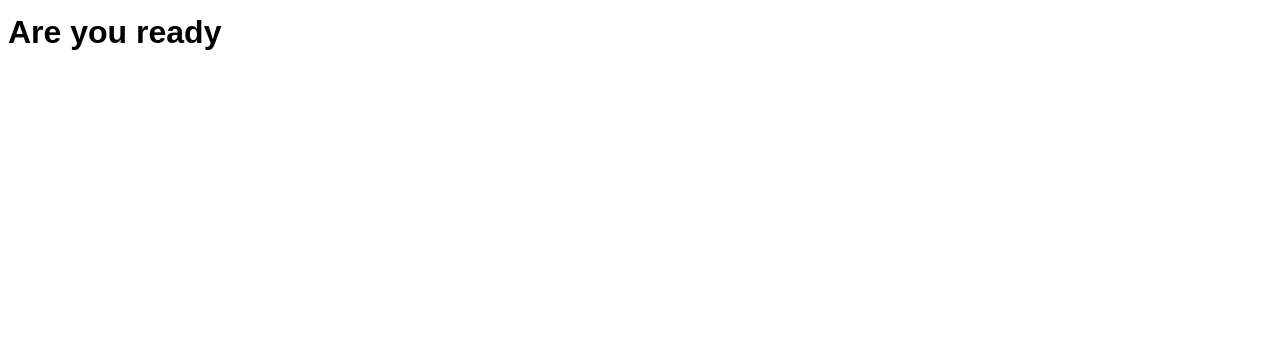
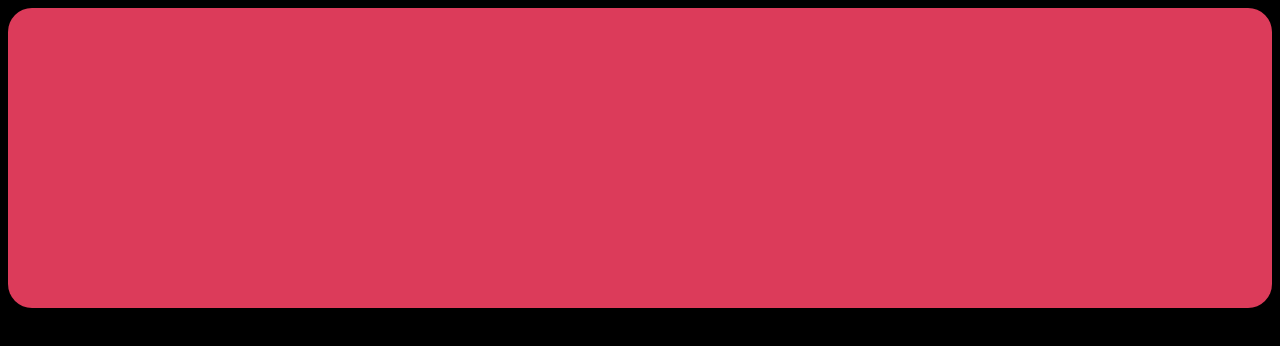
Before and after one commit to vicotroshenko/ape-nft-site, a React (Create React App) app: page / in a window 1280 px wide. Shown: the top 346 px of the page. Built offline with nearby package versions, Linux system fonts and the light colour scheme.

Commit message:
created components Container, Hero(empty), HeroContainer. Added some styles in index

```diff
--- a/src/components/App/App.js
+++ /dev/null
@@ -1,11 +0,0 @@
-import styles from "./App.module.css";
-
-function App() {
-  return (
-    <div className="">
-     <h1>Are you ready</h1>
-    </div>
-  );
-}
-
-export default App;
--- /dev/null
+++ b/src/components/App/App.jsx
@@ -0,0 +1,12 @@
+import Hero from "../Hero/Hero";
+
+
+function App() {
+  return (
+    <>
+    <Hero/>
+    </>
+  );
+}
+
+export default App;
--- /dev/null
+++ b/src/components/Container/Container.module.css
@@ -0,0 +1,23 @@
+.section {
+	width: 100%;
+	height: auto;
+}
+
+.container {
+	width: 100%;
+	max-width: 1440px;
+	margin: 0 auto;
+	padding: 60px 72px 0 72px;
+}
+
+@media screen and (min-width: 768px) {
+	.container {
+		padding: 80px 88px 0 88px;
+	}
+}
+
+@media screen and (min-width: 1280px) {
+	.container {
+		padding: 120px 204px 0 204px;
+	}
+}
--- /dev/null
+++ b/src/components/Hero/Hero.js
@@ -0,0 +1,12 @@
+import HeroContainer from "./HeroContainer/HeroContainer";
+
+
+const Hero = () => {
+	return (
+		<HeroContainer>
+
+		</HeroContainer>
+	)
+}
+
+export default Hero
--- /dev/null
+++ b/src/components/Hero/HeroContainer/HeroContainer.jsx
@@ -0,0 +1,11 @@
+import styles from "./HeroContainer.module.css";
+
+const HeroContainer = ({ children }) => {
+  return (
+    <section className={styles.section}>
+      <div className={styles.container}>{children}</div>
+    </section>
+  );
+};
+
+export default HeroContainer;
--- /dev/null
+++ b/src/components/Hero/HeroContainer/HeroContainer.module.css
@@ -0,0 +1,29 @@
+.section {
+	width: 100%;
+	height: auto;
+}
+
+.container {
+	width: 100%;
+	height: 300px;
+	max-width: 1408px;
+	margin: 0 auto;
+	padding: 36px 64px 19px 64px;
+	border-radius: 12px;
+	background-color: var(--third-highlight-color);
+	color: var(--secondary-light-color);
+}
+
+@media screen and (min-width: 768px) {
+	.container {
+		padding: 0 72px 0 73px;
+		border-radius: 16px;
+	}
+}
+
+@media screen and (min-width: 1280px) {
+	.container {
+		padding: 0 194px 0 195px;
+		border-radius: 24px;
+	}
+}
--- a/src/index.css
+++ b/src/index.css
@@ -2,23 +2,39 @@
 
 @font-face {
 	font-family: biro-script;
-	src: url("./fonts/BiroScript/BiroScriptPlus.woff2");
+	src: url("./fonts/BiroScript/BiroScriptPlus-Bold.woff2");
 }
 
 @font-face {
 	font-family: messina-sans;
-	src: url("./fonts/MessinaSans/MessinaSansMono-Regular.woff2"),
-	url("./fonts/MessinaSans/MessinaSansMono-Bold.woff2");
+	src: url("./fonts/MessinaSans/MessinaSansMono-Regular.woff2");
 }
 
 @font-face {
 	font-family: right-grotesk;
-	src: url("./fonts/RightGrotesk/RightGrotesk-Medium.otf");
+	src: url("./fonts/RightGrotesk/RightGrotesk-WideMedium.otf");
+}
+
+:root {
+  --primary-dark-color: #1E1E1E;
+  --secondary-light-color: #FFFFFF;
+  --third-highlight-color: #DC3B5A;
+  --back-color: #000000;
 }
 
 body {
-  font-family: sans-serif;
-  line-height: 1.5;
+  font-family: messina-sans, sans-serif;
+  font-size: 12px;
+  line-height: 1;
+
+  color: var(--secondary-light-color);
+  background-color: var(--back-color);
+
+  text-transform: uppercase;
+}
+
+*, *::after, *::before {
+  box-sizing: border-box;
 }
 
 h1,
@@ -42,3 +58,9 @@ img {
   max-width: 100%;
   height: auto;
 }
+
+@media screen and (min-width: 1280px){
+  body{
+    font-size: 24px;
+  }
+}
```
Also changed, not shown: src/components/Container/Container.jsx (added, +11 -0 lines), src/components/Hero/Hero.module.css (added).
